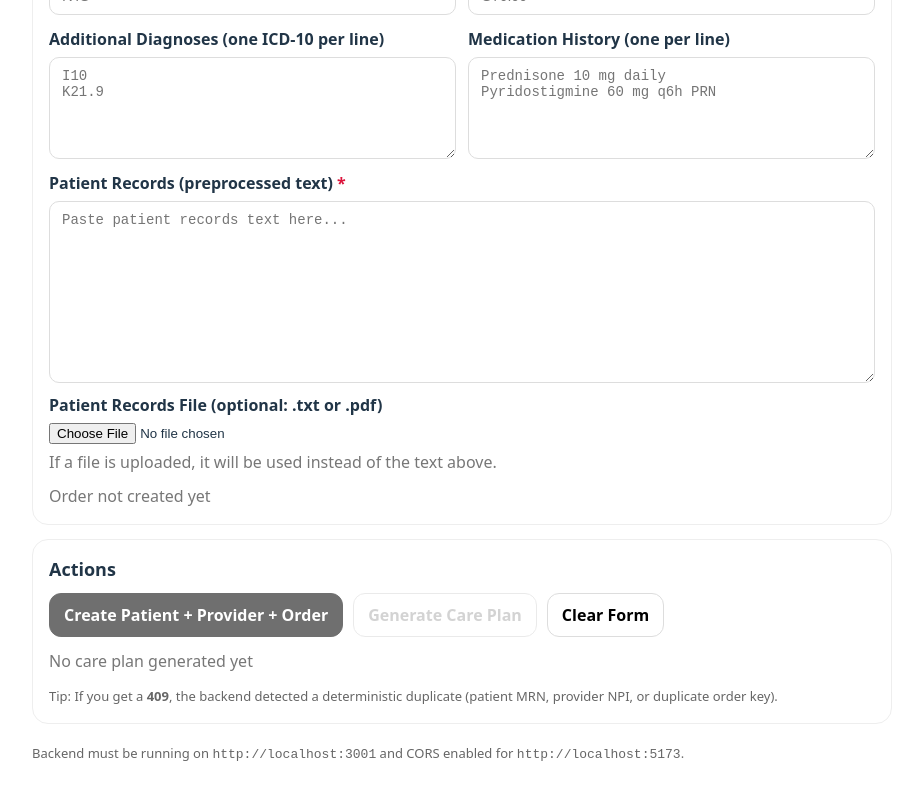
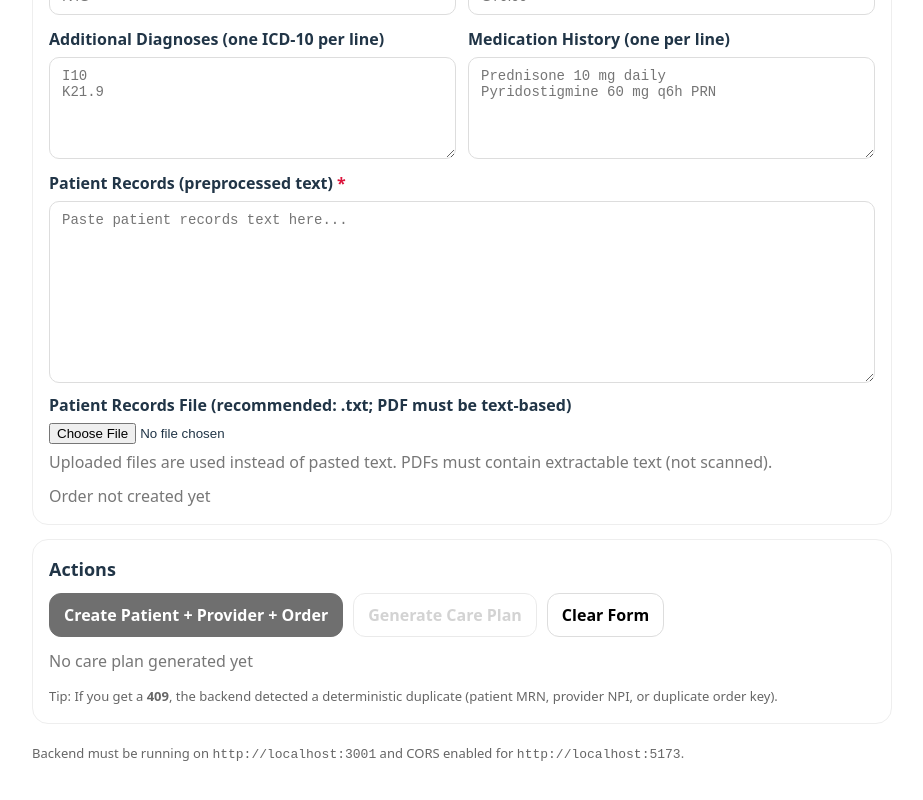
Before and after one commit to hahmadi-cmu-F24/generate-plans, a React app in the folder frontend/: page / in a window 1280 px wide. Shown: the part 703-1503 px from the top of the page, without its empty margins (178-1101 px from the left). Built offline with nearby package versions, Linux system fonts and the light colour scheme; no server answers; the HTML template or start-up script is replaced by a standard one.

Commit message:
docs: clarify patient record file upload behavior and limitations

```diff
--- a/frontend/src/components/OrderSection.tsx
+++ b/frontend/src/components/OrderSection.tsx
@@ -55,7 +55,7 @@ export function OrderSection(props: {
         <div style={{ marginTop: 10 }}>
           <label className="label">
             <div className="labelTitle">
-              Patient Records File (optional: .txt or .pdf)
+              Patient Records File (recommended: .txt; PDF must be text-based)
             </div>
 
             <input
@@ -73,7 +73,7 @@ export function OrderSection(props: {
             </div>
           ) : (
             <div className="muted" style={{ marginTop: 6 }}>
-              If a file is uploaded, it will be used instead of the text above.
+              Uploaded files are used instead of pasted text. PDFs must contain extractable text (not scanned).
             </div>
           )}
         </div>
```
Also changed, not shown: 1 other file (tests, documents, lock files or other folders).
